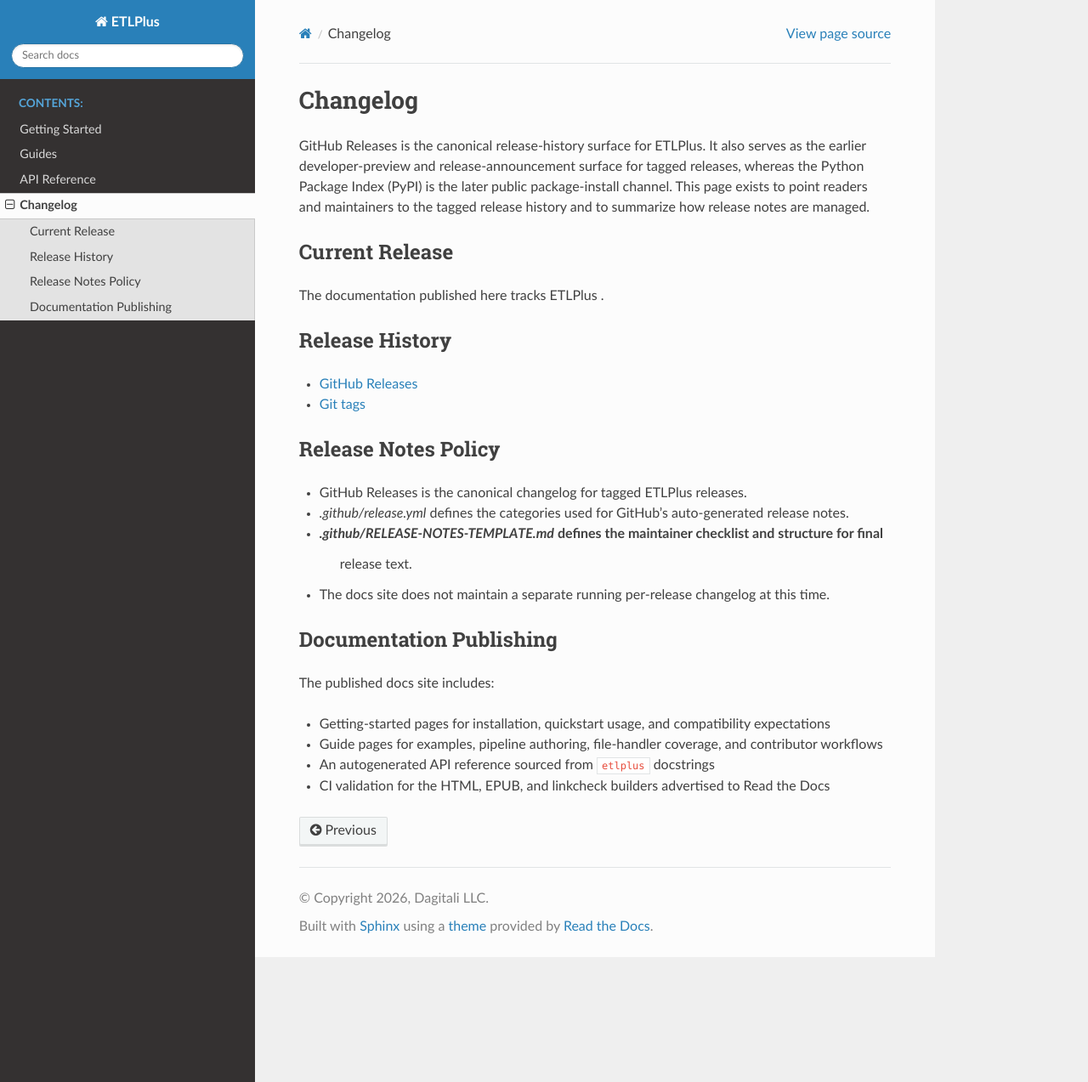
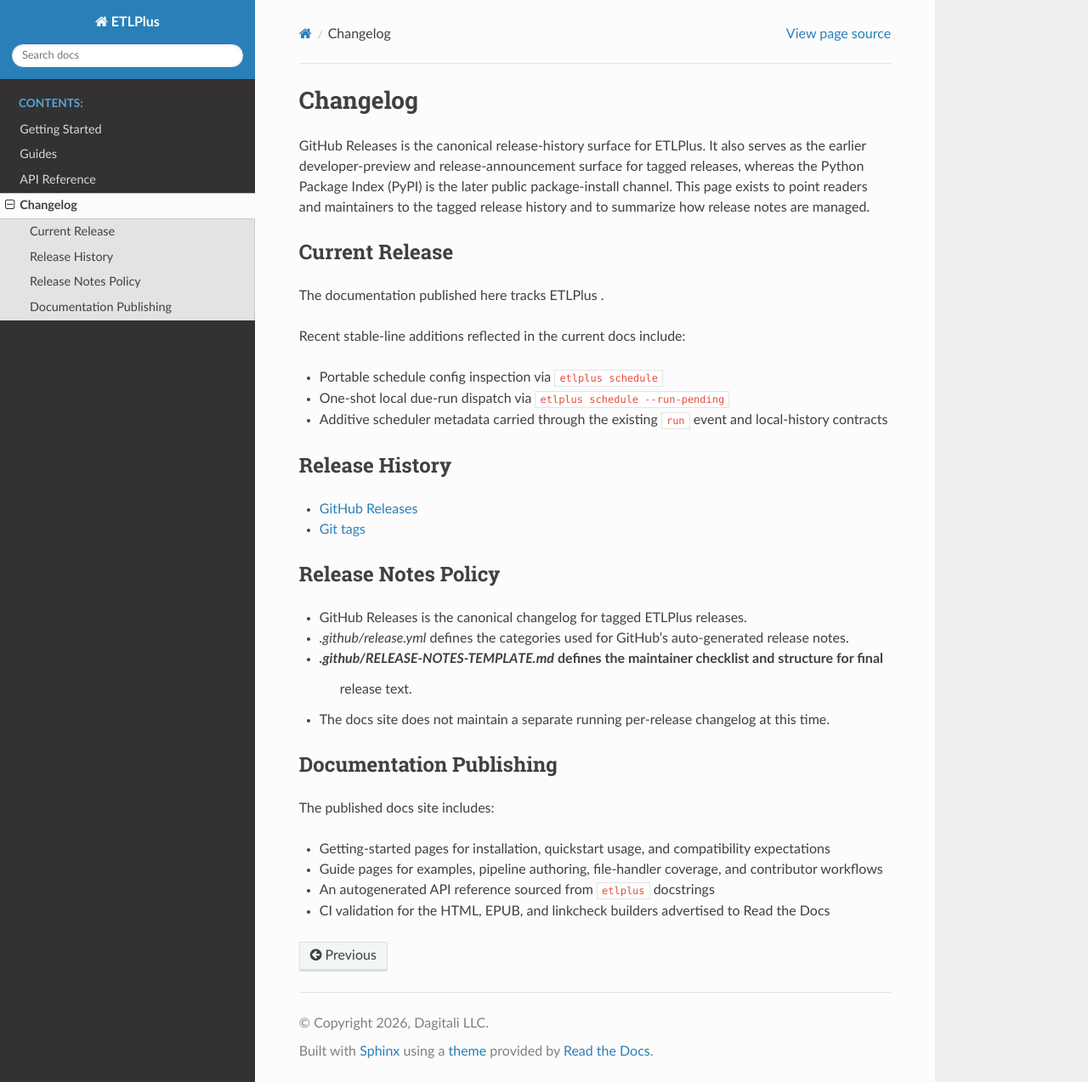
Before and after one commit to Dagitali/ETLPlus, a Sphinx documentation site: the page built from docs/source/changelog.rst, in a window 1280 px wide and 1273 px high. Shown: the whole window at 85% size. Built offline with Sphinx 7.4.7 and the Read the Docs theme 3.1.0, drawn with Linux system fonts in a browser that asks for light colours.

Commit message:
docs(readthedocs): Update changelog.rst

```diff
--- a/docs/source/changelog.rst
+++ b/docs/source/changelog.rst
@@ -10,6 +10,12 @@ Current Release
 ---------------
 
 The documentation published here tracks ETLPlus |release|.
+
+Recent stable-line additions reflected in the current docs include:
+
+- Portable schedule config inspection via ``etlplus schedule``
+- One-shot local due-run dispatch via ``etlplus schedule --run-pending``
+- Additive scheduler metadata carried through the existing ``run`` event and local-history contracts
 
 Release History
 ---------------
```
